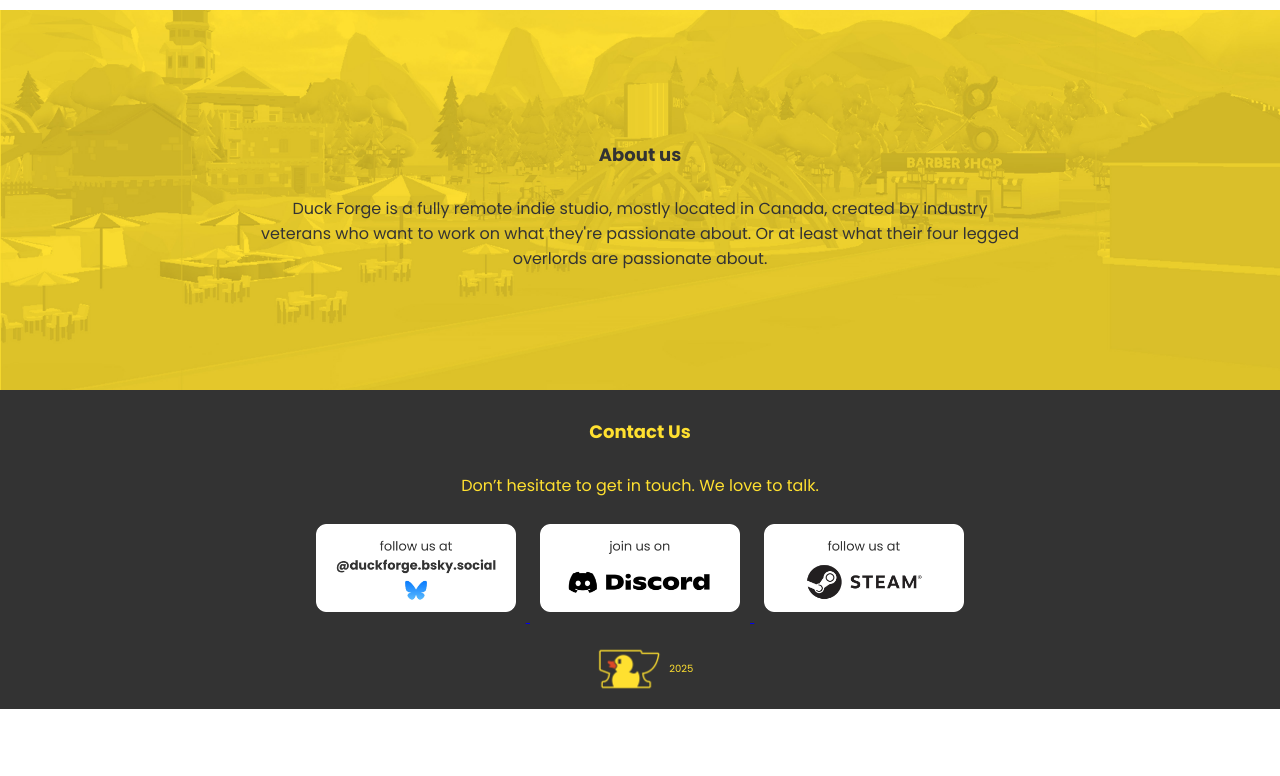
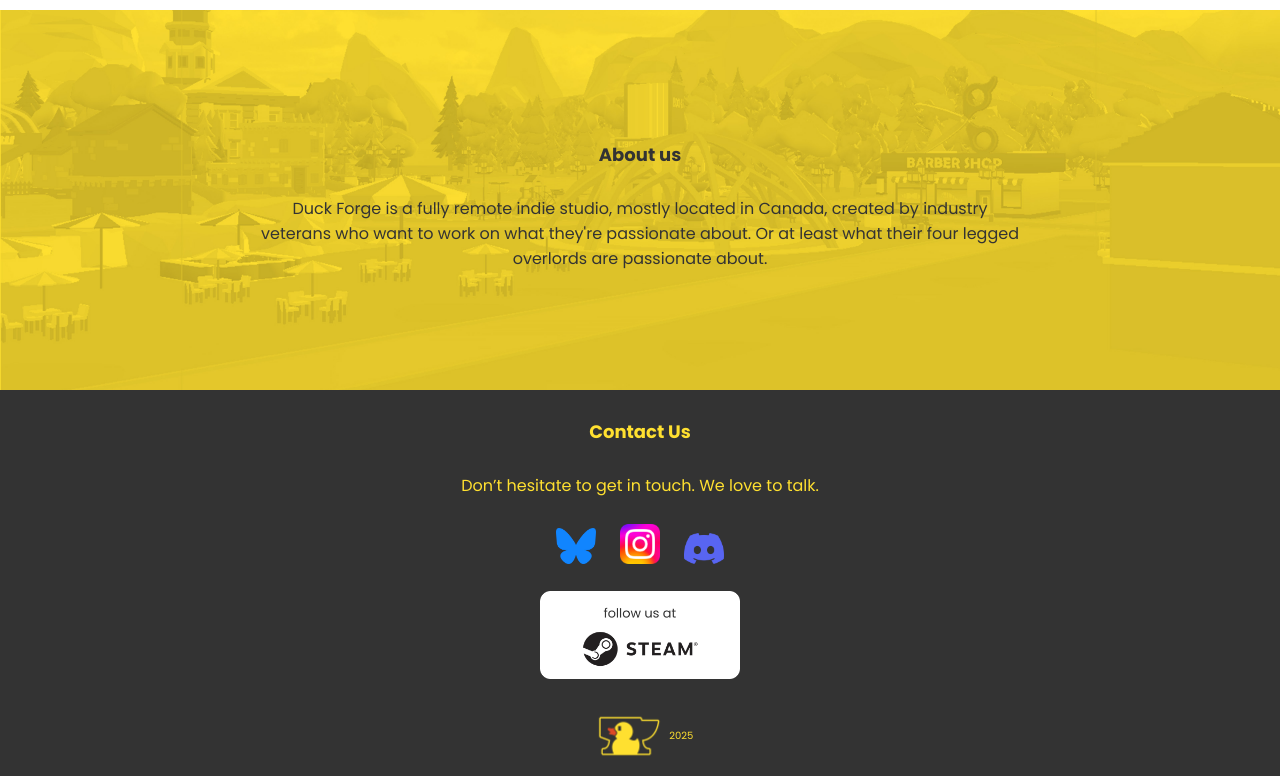
Before and after one commit to DuckForge/duckforge.github.io, a plain HTML site: page index.html in a window 1280 px wide. Shown: the part 1633-2409 px from the top of the page. Before the commit the page ends 2342 px from the top, so only its background shows below. Drawn offline with Linux system fonts and the light colour scheme.

Commit message:
adding instagram and switching to small icons for socials

```diff
--- a/index.html
+++ b/index.html
@@ -99,13 +99,17 @@
 <div class="footer">
     <div class="center">
         <p class="title_text">Contact Us</p>
-        <p>Don’t hesitate to get in touch. We love to talk.</p>
-        <a href="https://bsky.app/profile/duckforge.bsky.social">
-            <img src="res/img/cta_button_bsky.png"/>
-        </a>
-        <a href="https://discord.gg/ZBb75dR4K5">
-            <img src="res/img/cta_button_discord.png"/>
-        </a>
+        <p>
+            Don’t hesitate to get in touch. We love to talk.
+        </p>
+
+        <span class="socials">
+            <a href="https://bsky.app/profile/duckforge.bsky.social"><img src="res/img/socials_bsky.png"/></a>
+            <a href="https://www.instagram.com/duckforge/"><img src="res/img/socials_instagram.png"/></a>
+            <a href="https://discord.gg/ZBb75dR4K5"><img src="res/img/socials_discord.png"/></a>
+        </span>
+
+        <br/>
         <a href="https://store.steampowered.com/developer/duckforge">
             <img src="res/img/cta_button_steam.png"/>
         </a>
--- a/res/src/duckforge.css
+++ b/res/src/duckforge.css
@@ -36,6 +36,11 @@ body {
 .footer .logo img {
     width: 80px;
     padding: 0px;
+}
+
+.footer .socials img {
+    width: 40px;
+    padding: 10px;
 }
 
 .menu {
```
Also changed, not shown: res/img/socials_bsky.png (added), res/img/socials_discord.png (added), res/img/socials_instagram.png (added).
